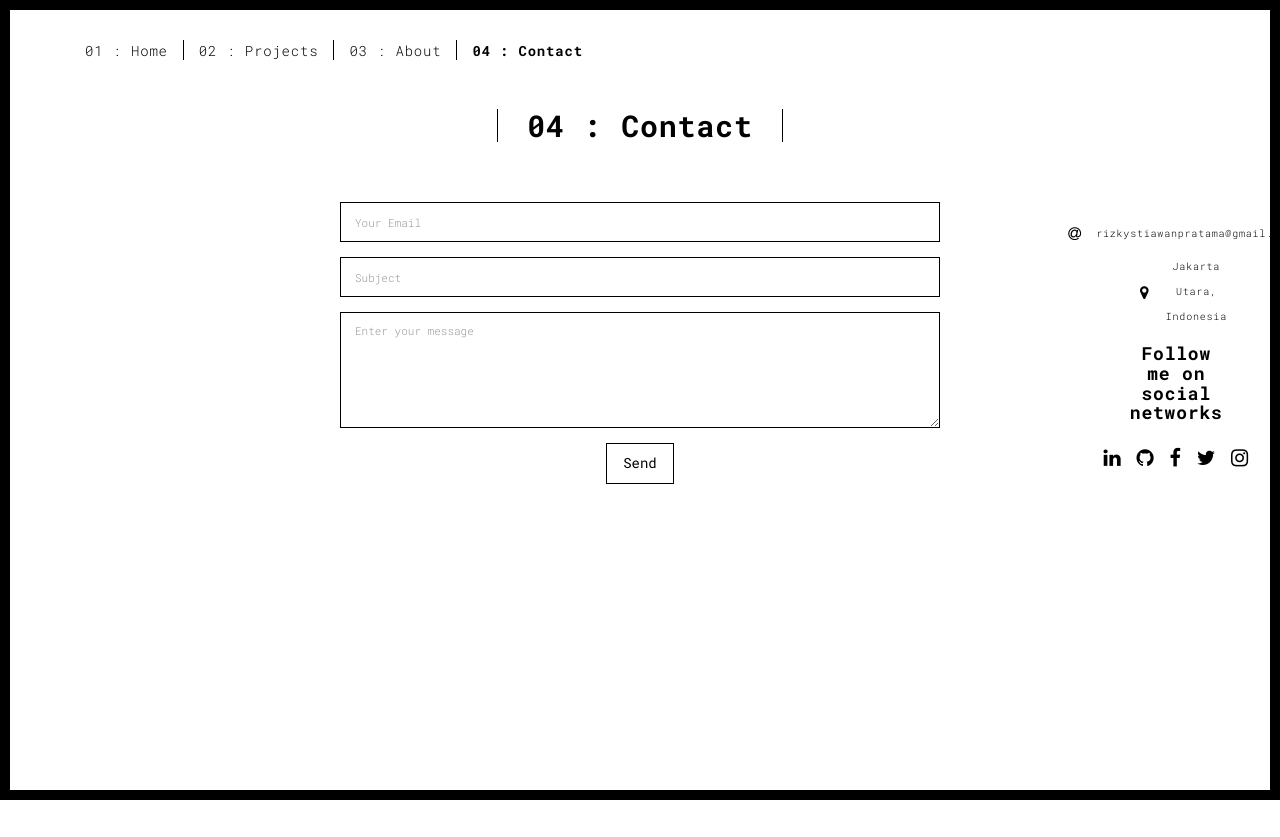
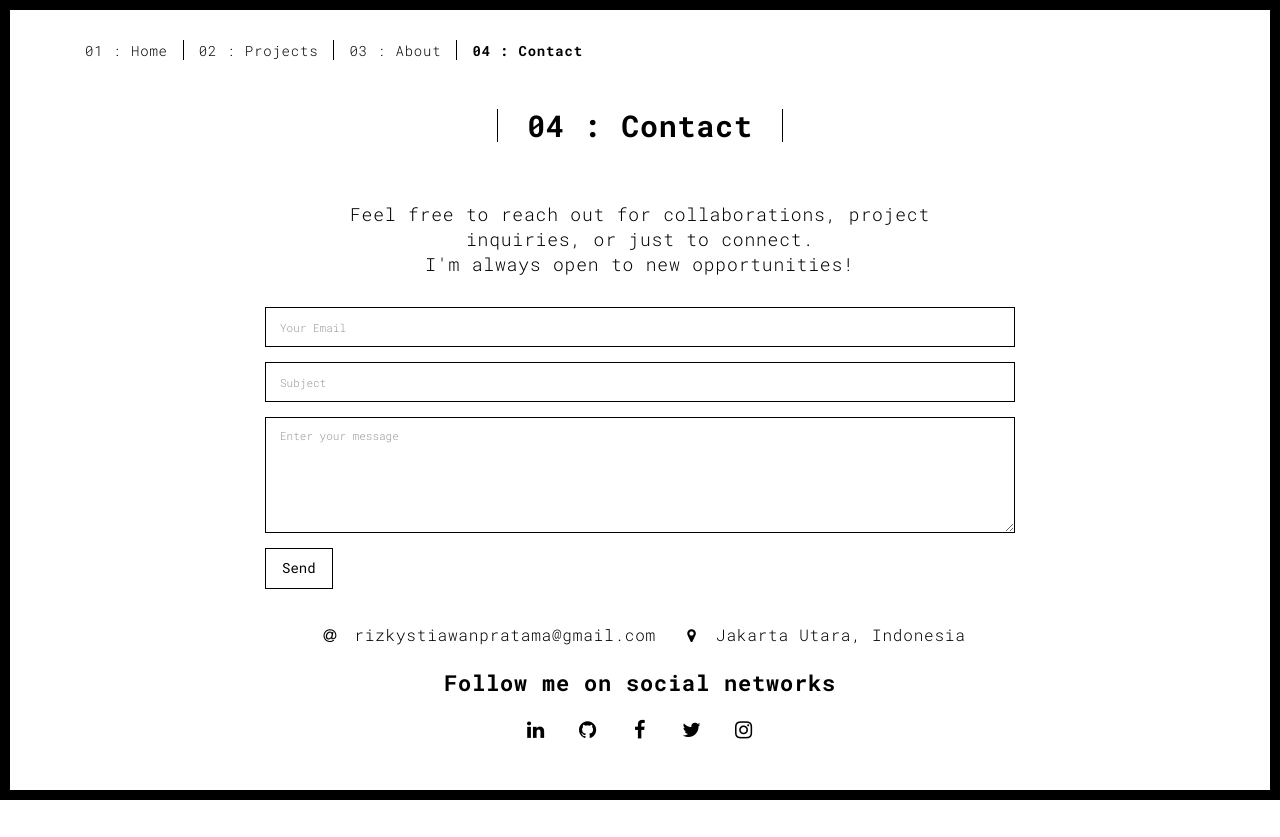
Before and after one commit to rizkystiawanp/rizkystiawanp.github.io, a plain HTML site: page contact.html in a window 1280 px wide. Before the commit the page ends 800 px from the top, so only its background shows below. Drawn offline with Linux system fonts and the light colour scheme.

Commit message:
Update contact.html

```diff
--- a/contact.html
+++ b/contact.html
@@ -61,12 +61,14 @@
 
           <div class="row">
             <div class="col-md-10 col-md-offset-1 text-center">
-              <p style="font-size: 18px; max-width: 600px; margin: 0 auto;>
-                Feel free to reach out for collaborations, project inquiries, or just to connect.
-                I'm always open to new opportunities!</p>
+              <p style="font-size: 18px; max-width: 600px; margin: 0 auto;">
+                Feel free to reach out for collaborations, project inquiries, or just to connect. <br>
+                I'm always open to new opportunities!
+              </p>
             </div>
+          </div>
 
-          <div class="row">
+          <div class="row" style="margin-top: 30px;">
             <div class="col-md-8 col-md-offset-2">
                <!-- Formspree Contact Form -->
                <form action="https://formspree.io/f/xgvojwwp" method="POST" class="reveal-content">
@@ -84,16 +86,17 @@
             </div>
           </div>
 
-          <div style="text-align: center; margin-top: 15px;">
-              <div style="display: flex; justify-content: center; align-items: center; gap: 5px; flex-wrap: wrap; font-size: 10px;">
-                  <div style="display: flex; align-items: center; gap: 5px;">
+          <!-- Contact Information -->
+          <div style="text-align: center; margin-top: 30px;">
+              <div style="display: flex; justify-content: center; align-items: center; gap: 20px; flex-wrap: wrap; font-size: 16px;">
+                  <div style="display: flex; align-items: center; gap: 8px;">
                       <span class="fa-icon">
                           <i class="fa fa-at"></i>
                       </span>
                       <span>rizkystiawanpratama@gmail.com</span>
                   </div>
 
-                  <div style="display: flex; align-items: center; gap: 5px; margin-left: 20px;">
+                  <div style="display: flex; align-items: center; gap: 8px;">
                       <span class="fa-icon">
                           <i class="fa fa-map-marker"></i>
                       </span>
@@ -101,8 +104,9 @@
                   </div>
               </div>
 
-          <h3 style="margin-top: 15px; font-size: 18px;">Follow me on social networks</h3>
-          <div style="display: flex; justify-content: center; gap: 15px; margin-top: 10px;">
+          <!-- Social Media -->
+          <h3 style="margin-top: 20px; font-size: 22px;">Follow me on social networks</h3>
+          <div style="display: flex; justify-content: center; gap: 20px; margin-top: 10px;">
               <a href="https://www.linkedin.com/in/rizkystiawanpratama/" title="LinkedIn" class="fa-icon" target="_blank">
                   <i class="fa fa-linkedin" style="font-size: 20px;"></i>
               </a>
@@ -131,20 +135,6 @@
   });
 </script>
 
-<!-- Google Analytics: change UA-XXXXX-X to be your site's ID -->
-<!--
-<script>
-  (function (i, s, o, g, r, a, m) {
-    i['GoogleAnalyticsObject'] = r; i[r] = i[r] || function () {
-      (i[r].q = i[r].q || []).push(arguments)
-    }, i[r].l = 1 * new Date(); a = s.createElement(o),
-      m = s.getElementsByTagName(o)[0]; a.async = 1; a.src = g; m.parentNode.insertBefore(a, m)
-  })(window, document, 'script', '//www.google-analytics.com/analytics.js', 'ga');
-  ga('create', 'UA-XXXXX-X', 'auto');
-  ga('send', 'pageview');
-</script>
--->
-
 <script type="text/javascript" src="./main.70a66962.js"></script>
 </body>
 </html>
```
